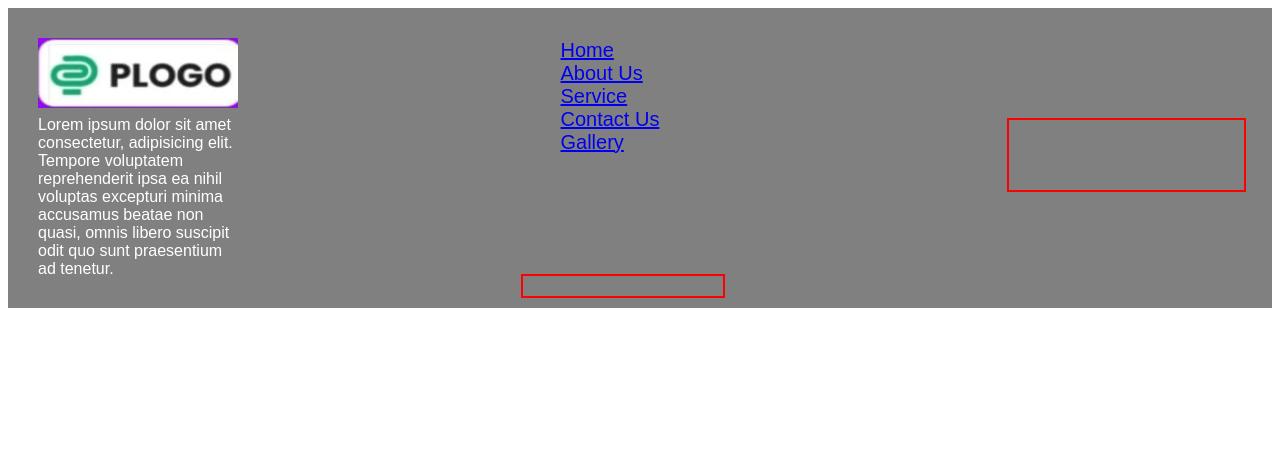
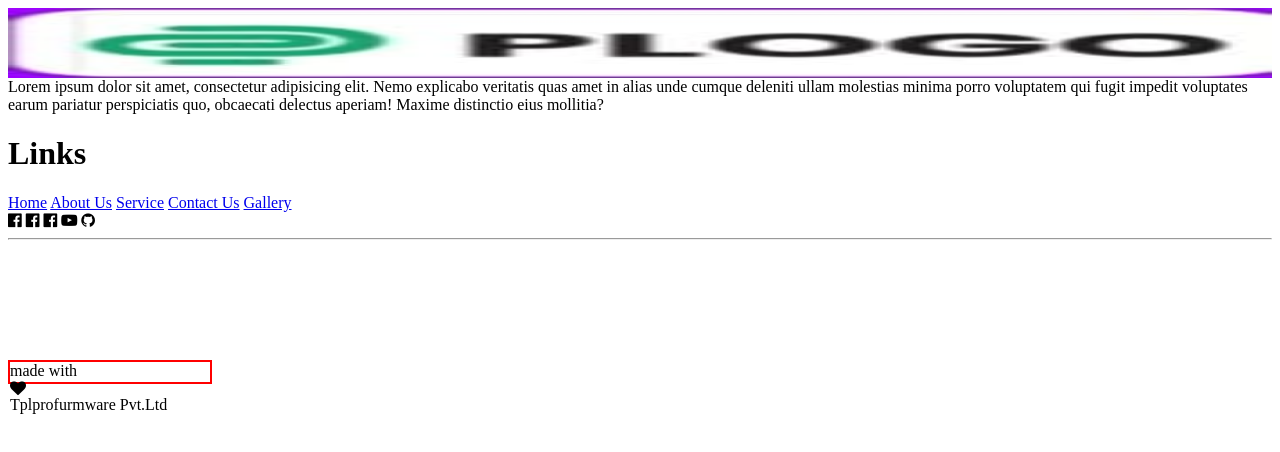
Before and after one commit to mrprefectback/class, a plain HTML site: page MY CLASS/practice 12/index.html in a window 1280 px wide. Drawn offline with Linux system fonts and the light colour scheme.

Commit message:
Update index.html

```diff
--- a/MY CLASS/practice 12/index.html
+++ b/MY CLASS/practice 12/index.html
@@ -1,34 +1,38 @@
 <html>
     <head>
         <title>Practice 12</title>
+        <link rel="stylesheet" href="https://cdnjs.cloudflare.com/ajax/libs/font-awesome/4.7.0/css/font-awesome.css" integrity="sha512-5A8nwdMOWrSz20fDsjczgUidUBR8liPYU+WymTZP1lmY9G6Oc7HlZv156XqnsgNUzTyMefFTcsFH/tnJE/+xBg==" crossorigin="anonymous" referrerpolicy="no-referrer" />
         <link rel="stylesheet" href="style.css">
-        <link rel="stylesheet" href="https://cdnjs.cloudflare.com/ajax/libs/font-awesome/6.5.1/css/all.min.css">
     </head>
     <body>
-        <div class="footer">
-            <div class="logo_description_container">
-                <div class="logo_container"><img src="logo.jpeg" alt="logo" class="logo"></div>
-                <div class="description_container">Lorem ipsum dolor sit amet consectetur, adipisicing elit. Tempore voluptatem reprehenderit ipsa ea nihil voluptas excepturi minima accusamus beatae non quasi, omnis libero suscipit odit quo sunt praesentium ad tenetur.</div>
+        <div class="main_container">
+            <div class="container">
+                <div class="container1">
+                    <div class="picture"><img src="logo.jpeg" alt="logo" class="logo"></div>
+                    <div class="lorem">Lorem ipsum dolor sit amet, consectetur adipisicing elit. Nemo explicabo veritatis quas amet in alias unde cumque deleniti ullam molestias minima porro voluptatem qui fugit impedit voluptates earum pariatur perspiciatis quo, obcaecati delectus aperiam! Maxime distinctio eius mollitia?</div>
+                </div>
+                <div class="container2"><h1>Links</h1>
+                <a href="#" class="link">Home</a>
+                <a href="#" class="link">About Us</a>
+                <a href="#" class="link">Service</a>
+                <a href="#" class="link">Contact Us</a>
+                <a href="#" class="link">Gallery</a>
+
                 </div>
 
-            <div>
-                <ol class="nav_bar">
-                    <li><a href="#">Home</a></li>
-                    <li><a href="#">About Us</a></li>
-                    <li><a href="#">Service</a></li>
-                    <li><a href="#">Contact Us</a></li>
-                    <li><a href="#">Gallery</a></li>
-                </ol>
 
-                <div class="signature"></div>
+                <div class="container3">
+                    <i class="fa fa-facebook-official" aria-hidden="true"></i>
+                    <i class="fa fa-facebook-official" aria-hidden="true"></i>
+                    <i class="fa fa-facebook-official" aria-hidden="true"></i>
+                    <i class="fa fa-youtube-play" aria-hidden="true"></i>
+                    <i class="fa fa-github" aria-hidden="true"></i>
+                </div>
             </div>
+                <hr>
 
-            <div class="font_awesom">
-                <div class="icon"><i class="fa fa-facebook-official" aria-hidden="true"></i></div>
+            <div class="signature">made with<span class="heart"><i class="fa fa-heart" aria-hidden="true"></i></span> Tplprofurmware Pvt.Ltd</div>
 
-            </div>
-
-
-
+        </div>
     </body>
 </html>
```
